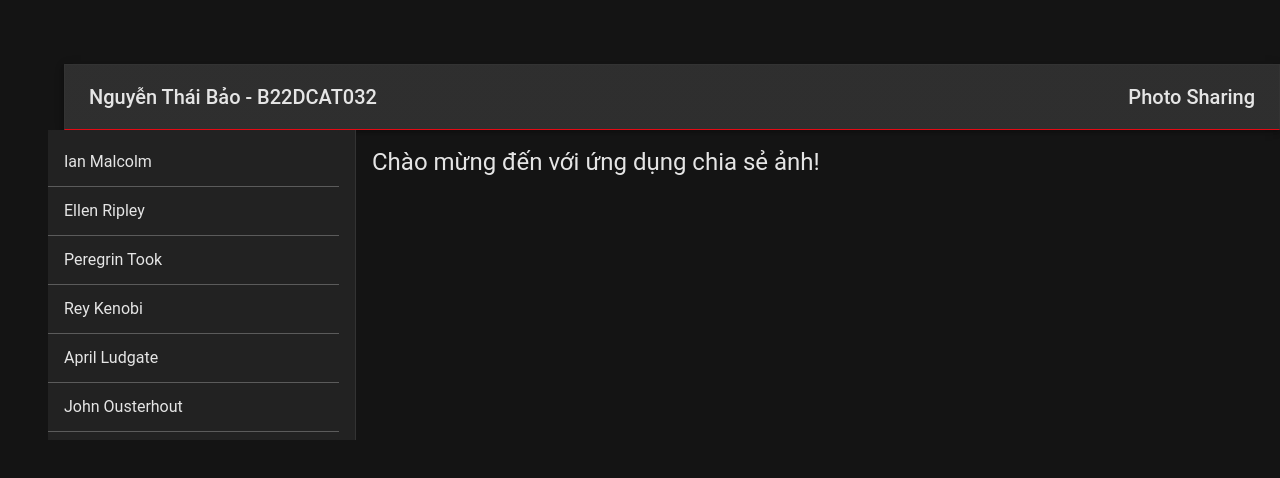
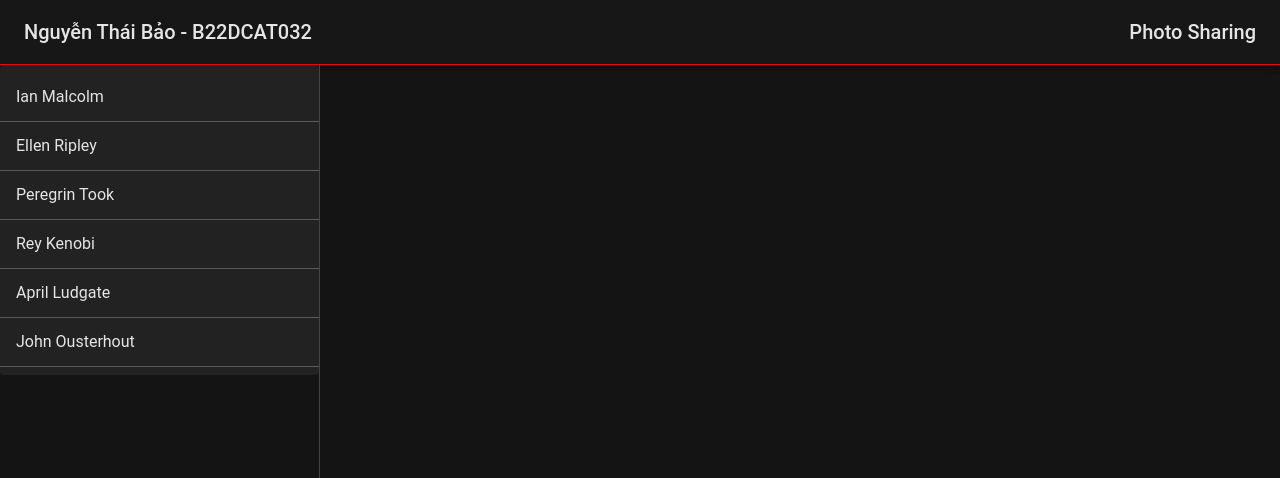
Before and after one commit to B22DCAT032-BaoNT/photo-sharing, a React (Create React App) app: page / in a window 1280 px wide. Shown: the top 478 px of the page. Built offline with nearby package versions, Linux system fonts and the light colour scheme.

Commit message:
fix theme

```diff
--- a/src/App.css
+++ b/src/App.css
@@ -1,58 +1,46 @@
-body {
+/* src/App.css */
+
+/* Thiết lập cơ bản để đảm bảo mọi thứ lấp đầy màn hình
+  và loại bỏ margin/padding mặc định.
+*/
+html,
+body,
+#root {
+  height: 100%;
   margin: 0;
-  font-family: -apple-system, BlinkMacSystemFont, "Segoe UI", "Roboto", "Oxygen",
-    "Ubuntu", "Cantarell", "Fira Sans", "Droid Sans", "Helvetica Neue",
-    sans-serif;
-  -webkit-font-smoothing: antialiased;
-  -moz-osx-font-smoothing: grayscale;
-  background-color: #141414;
-  color: #e5e5e5;
-  overflow-y: hidden;
+  padding: 0;
+  overflow: hidden; /* Ẩn thanh cuộn của trình duyệt */
 }
 
-code {
-  font-family: source-code-pro, Menlo, Monaco, Consolas, "Courier New",
-    monospace;
+/* Container cho thân (Grid cha)
+  Chúng ta cần nó lấp đầy 100% không gian
+  được Box cha (trong App.js) cung cấp.
+*/
+.main-body-container {
+  height: 100%;
+  flex-grow: 1;
 }
 
-#root {
-  height: 100vh;
-  display: flex;
-  flex-direction: column;
+/* Container cho THANH BÊN (UserList)
+  - height: 100% (chiếm 100% chiều cao của cha)
+  - overflow-y: auto (Tự động thêm thanh cuộn Y NẾU cần)
+*/
+.sidebar-container {
+  height: 100%;
+  overflow-y: auto;
+
+  /* Thêm một đường viền bên phải nếu bạn muốn (giống hình 2) */
+  border-right: 1px solid #444;
 }
 
-.MuiGrid-container {
-  margin: 0 !important;
-  width: 100% !important;
+/* Container cho NỘI DUNG CHÍNH (UserPhotos/UserDetail)
+  - Tương tự như sidebar
+  - height: 100%
+  - overflow-y: auto
+*/
+.content-container {
+  height: 100%;
+  overflow-y: auto;
+  padding: 16px; /* Thêm một chút đệm cho đẹp */
+  box-sizing: border-box; /* Đảm bảo padding không làm hỏng layout */
 }
-
-.main-container {
-  display: flex;
-  flex-grow: 1;
-  overflow: hidden;
-}
-
-.main-sidebar {
-  flex: 0 0 250px;
-  max-width: 250px;
-  overflow-y: auto;
-  height: 100%;
-  padding-right: 16px;
-  box-sizing: border-box;
-  background-color: #222222;
-  border-right: 1px solid #333333;
-}
-
-.main-content {
-  flex-grow: 1;
-  overflow-y: auto;
-  height: 100%;
-  padding: 16px;
-  box-sizing: border-box;
-}
-
-.MuiPaper-root {
-  background-color: #1a1a1a !important;
-  color: #e5e5e5 !important;
-  border: 1px solid #333333;
-}
--- a/src/App.js
+++ b/src/App.js
@@ -1,46 +1,65 @@
+// src/App.js
 
 import React from "react";
-import "./App.css";
-import { Grid, Typography, Toolbar } from "@mui/material";
-import { BrowserRouter as Router, Routes, Route } from "react-router-dom";
+import { Grid, Box, Toolbar } from "@mui/material"; // Thêm Box và Toolbar
+import { Routes, Route, BrowserRouter } from "react-router-dom";
 
+// Import các components của bạn
+import TopBar from "./components/TopBar";
 import UserList from "./components/UserList";
 import UserDetail from "./components/UserDetail";
 import UserPhotos from "./components/UserPhotos";
-import TopBar from "./components/TopBar";
+
+// Import file CSS (chúng ta sẽ tạo ở bước 2)
+import "./App.css";
 
 function App() {
   return (
-    <Router>
-      <div>
-        <Grid container spacing={8}>
-          <Grid item xs={12}>
+    <BrowserRouter>
+      {/* Container chính của ứng dụng.
+        Dùng flex-column để xếp TopBar LÊN TRÊN phần nội dung.
+        height: 100vh (100% chiều cao màn hình).
+      */}
+      <Box display="flex" flexDirection="column" height="100vh">
+
+        {/* TopBar ở trên cùng */}
         <TopBar />
+
+        {/* Container cho phần thân (Sidebar + Nội dung chính)
+          flexGrow: 1 (Lấp đầy không gian còn lại)
+          overflow: hidden (Ngăn container này tự cuộn)
+        */}
+        <Grid container className="main-body-container">
+
+          {/* THANH BÊN (Sidebar) */}
+          <Grid
+            item
+            sm={3}
+            className="sidebar-container"
+          >
+            <UserList />
           </Grid>
 
+          {/* NỘI DUNG CHÍNH (Content) */}
+          <Grid
+            item
+            sm={9}
+            className="content-container"
+          >
+            {/* Toolbar rỗng để tạo khoảng trống bên trên nội dung */}
             <Toolbar />
-          <div className="main-container">
-            <Grid item sm={3} className="main-sidebar">
-              <UserList />
-            </Grid>
-            <Grid item sm={9} className="main-content">
+
             <Routes>
               <Route path="/users/:userId" element={<UserDetail />} />
               <Route path="/photos/:userId" element={<UserPhotos />} />
-                <Route
-                  path="/users"
-                  element={<Typography variant="h5">Vui lòng chọn một người dùng</Typography>}
-                />
-                <Route
-                  path="/"
-                  element={<Typography variant="h5">Chào mừng đến với ứng dụng chia sẻ ảnh!</Typography>}
-                />
+              <Route path="/users" element={<UserList />} />
+              {/* Thêm các Route khác nếu cần */}
             </Routes>
           </Grid>
-          </div>
+
         </Grid>
-      </div>
-    </Router>
+      </Box>
+    </BrowserRouter>
   );
 }
 
```
Lines whose indentation alone changed are shown as unchanged.
